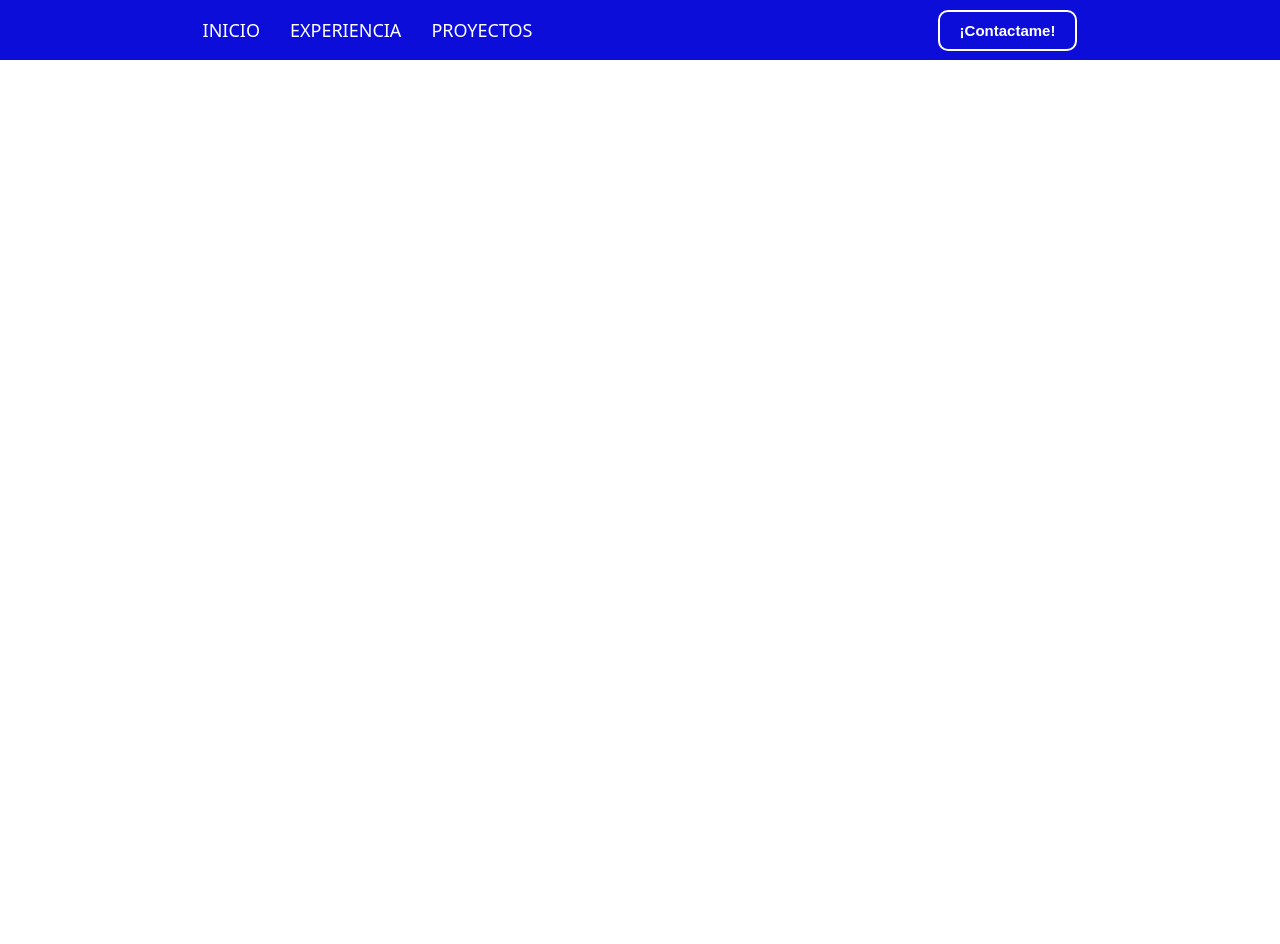
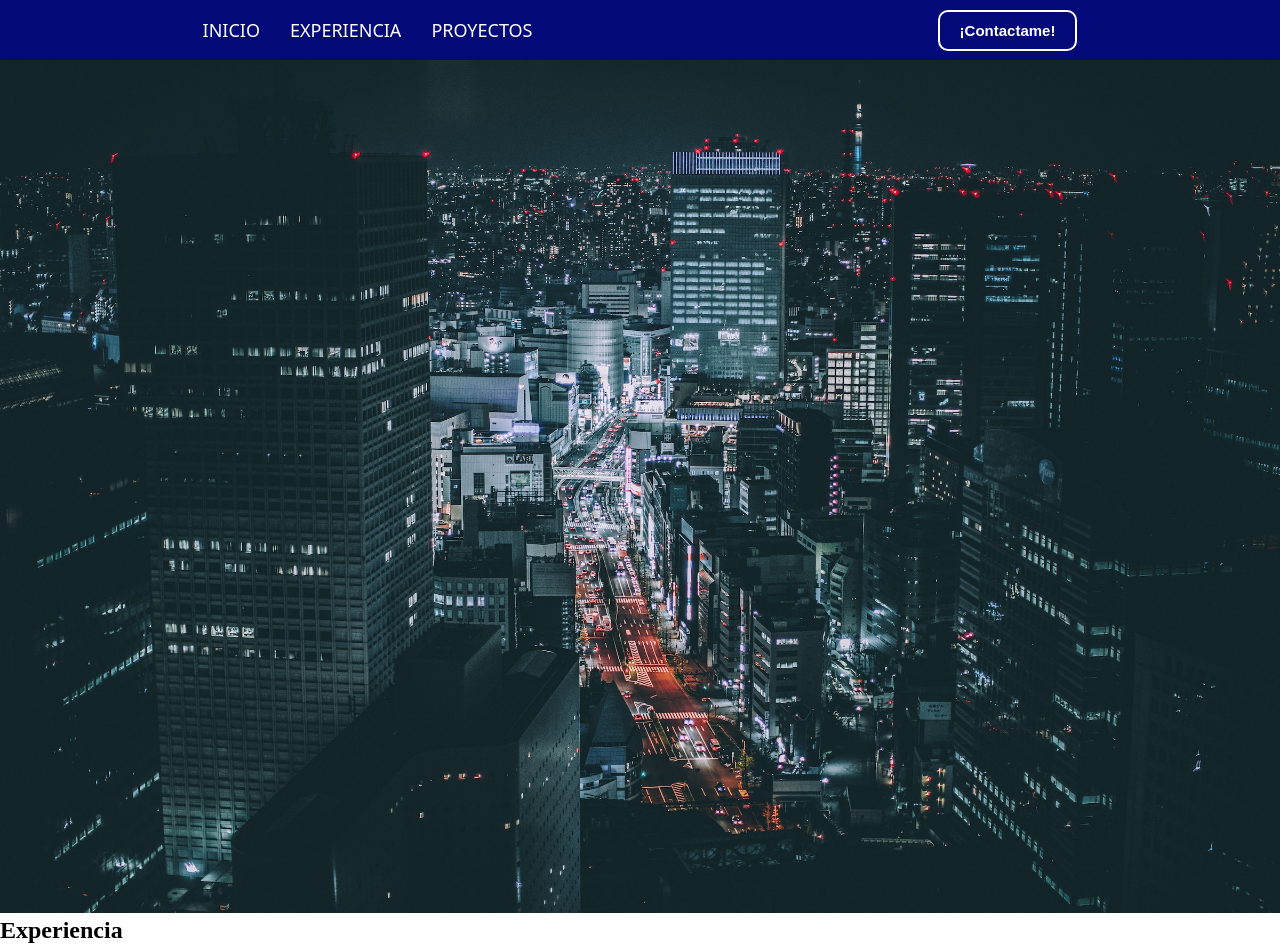
Before and after one commit to IsraelQuenta/Practica-Portfolio, a plain HTML site: page src/index.html in a window 1280 px wide. Before the commit the page ends 800 px from the top, so only its background shows below. Drawn offline with Linux system fonts and the light colour scheme.

Commit message:
add banner

```diff
--- a/css/index.css
+++ b/css/index.css
@@ -6,7 +6,7 @@
 .navbar {
   width: 100%;
   height: 4em;
-  background: rgb(13, 13, 217);
+  background: rgb(3, 9, 121);
   display: flex;
   flex-direction: row;
   justify-content: space-around;
@@ -86,3 +86,8 @@
   }
 }
 /*fin navegador*/
+/* Banner */
+.img_banner {
+  width: 100%;
+  position: relative;
+}
--- a/src/index.html
+++ b/src/index.html
@@ -15,13 +15,23 @@
     <nav class="navbar">
         <ul class="links">
             <li><a href="#" class="link">Inicio</a></li>
-            <li><a href="#" class="link">Experiencia</a></li>
+            <li><a href="#exp" class="link">Experiencia</a></li>
             <li><a href="#" class="link">Proyectos</a></li>
         </ul>
         <div class="button-getStated">
             <button type="button" class="button-contact">¡Contactame!</button>
         </div>
     </nav>
+    <header class="header">
+        <img src="/img/andre-benz-cXU6tNxhub0-unsplash.jpg" alt="img_banner" class="img_banner">
+    </header>
+    <main>
+        <section>
+            <header id="exp">
+                <h1>Experiencia</h1>
+            </header>
+        </section>
+    </main>
 </body>
 
 </html>
```
Also changed, not shown: img/andre-benz-cXU6tNxhub0-unsplash.jpg (added).
